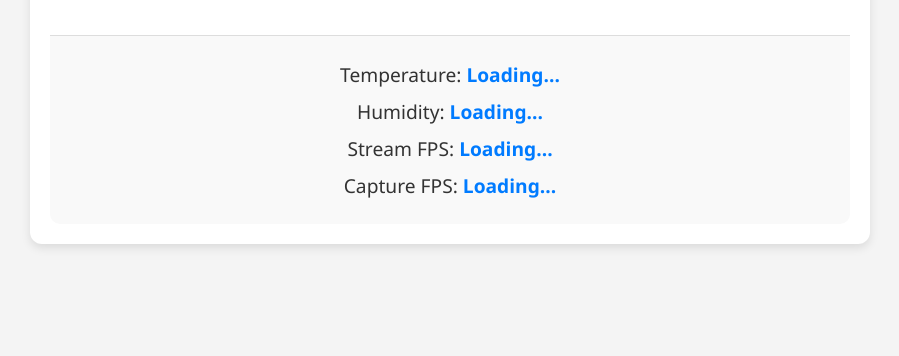
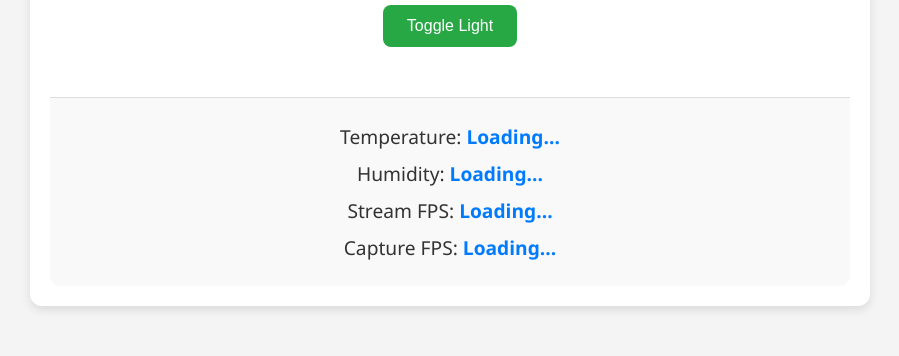
Before and after one commit to elowder4/RPi_Camera_Server, a Python web app: template templates/index.html in a window 1280 px wide. Shown: the part 568-924 px from the top of the page, without its empty margins (190-1089 px from the left). Before the commit the page ends 816 px from the top, so only its background shows below. Run offline with Jinja, Linux system fonts and the light colour scheme; the template is opened without the code that fills it, so the values that code supplies are empty.

Commit message:
toggle light

```diff
--- a/templates/index.html
+++ b/templates/index.html
@@ -51,6 +51,21 @@
             strong {
                 color: #007BFF;
             }
+            .toggle-btn {
+                padding: 12px 24px;
+                font-size: 16px;
+                background-color: #28a745;
+                color: white;
+                border: none;
+                border-radius: 8px;
+                cursor: pointer;
+                margin-bottom: 20px;
+                transition: background-color 0.3s ease;
+            }
+
+            .toggle-btn:hover {
+                background-color: #218838;
+            }
         </style>
     </head>
     <body>
@@ -59,6 +74,8 @@
             <h1>Prusa MK3S Live</h1>
 
             <canvas id="videoCanvas" class="camera-feed" alt="Live camera feed"></canvas>
+
+            <button id="toggle-light-btn" class="toggle-btn">Toggle Light</button>
 
             <div class="data-section">
                 <p class="data-item">Temperature: <strong id="temperature">Loading...</strong></p>
@@ -125,6 +142,10 @@
                 .catch(err => console.warn("Capture DHT11 fetch error:", err));
         }
 
+        document.getElementById('toggle-light-btn').addEventListener('click', function () {
+            fetch('/toggle_light', { method: 'POST' });
+        });
+
 
         setInterval(updateFPS, 500);
         setInterval(updateDHT11, 500);
```
Also changed, not shown: server.py (+25 -5 lines). Lines whose indentation alone changed are shown as unchanged.
